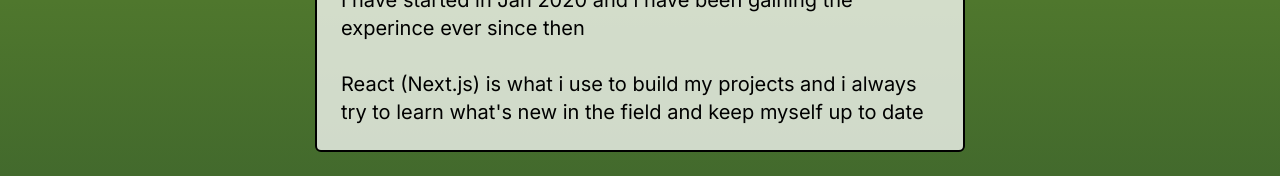
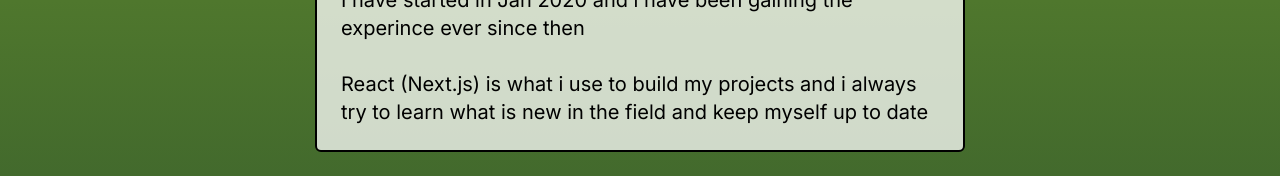
Before and after one commit to GhaithAtrk/ghaith-portfolio, a Next.js app: page /about in a window 1280 px wide. Shown: the part 428-604 px from the top of the page. Built offline with nearby package versions, Linux system fonts and the light colour scheme.

Commit message:
fixing error in about page

```diff
--- a/src/app/about/page.js
+++ b/src/app/about/page.js
@@ -29,7 +29,7 @@ const About = () => {
             <br />
             <p>
               React (Next.js) is what i use to build my projects and i always
-              try to learn what's new in the field and keep myself up to date
+              try to learn what is new in the field and keep myself up to date
             </p>
           </div>
         </div>
```
